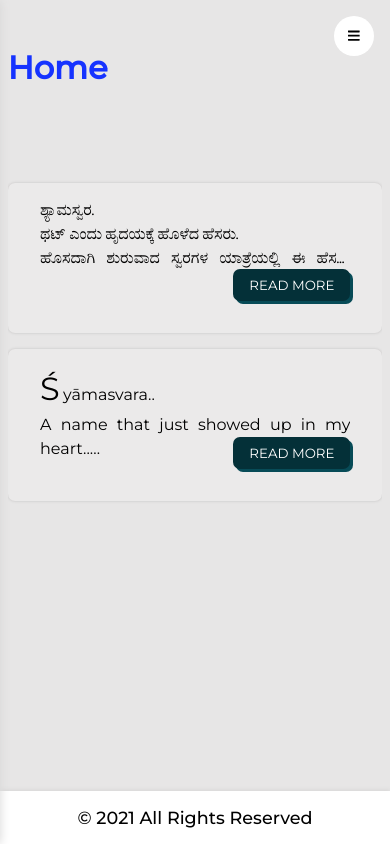
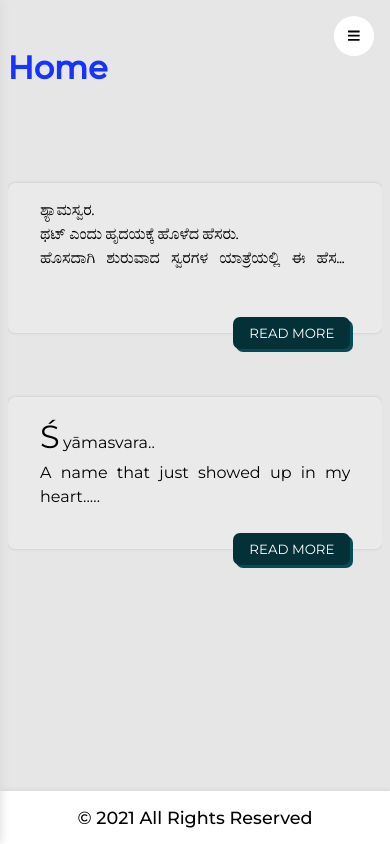
Before and after one commit to ignaciomartind/shyamaswara, a React (Create React App) app: page / in a window 390 px wide. Built offline with nearby package versions, Linux system fonts and the light colour scheme.

Commit message:
home functionality now responsive

```diff
--- a/src/App.css
+++ b/src/App.css
@@ -26,6 +26,9 @@ a,h1,h2,h3,h4,p, label, button, li{
   animation-timing-function: cubic-bezier(.85,.63,.58,1.17);
   height: 100%;
   overflow-x: hidden;
+}
+.home-content, .about-content, .writing-content, .art-contentm , .contant-content{
+  padding-bottom: 6rem;
 }
 @keyframes appearing{
   from{
--- a/src/components/Home.js
+++ b/src/components/Home.js
@@ -41,7 +41,6 @@ function Home(props){
         <div className="home-content">
             <HomeKannada handleText={handleText} selected={fullText}/>
             <HomeEnglish handleText={handleText} selected={fullText}/>
-            {fullText}
         </div>
     </div>
 }
--- a/src/components/styles/home.css
+++ b/src/components/styles/home.css
@@ -25,7 +25,7 @@ option{
     border: 1px solid rgb(209, 209, 209);;
 }
 .home-content{
-    padding: 5rem 0;
+    padding: 2rem 0;
     text-align: justify;
     line-height: 1.5;
     display: flex;
@@ -36,7 +36,6 @@ option{
 .home-text{
     min-height: 150px;
     position: relative;
-    margin-top: 1rem;
     padding: 1rem 2rem;
     background-color: rgb(235, 234, 234);
     border-radius: 7px;
@@ -57,6 +56,9 @@ option{
     color: white;
     box-shadow: 0px 0px 10px rgb(153, 153, 153);
 }
+.home-text{
+    margin-top: 4rem;
+}
 .home-kannada p{
     font-family: 'Baloo 2', cursive;
 }
@@ -73,7 +75,7 @@ option{
 }
 .btn-read-more{
     position: absolute;
-    bottom: 2rem;
+    bottom: -1rem;
     right: 2rem;
 }
 @keyframes textAppear{
```
